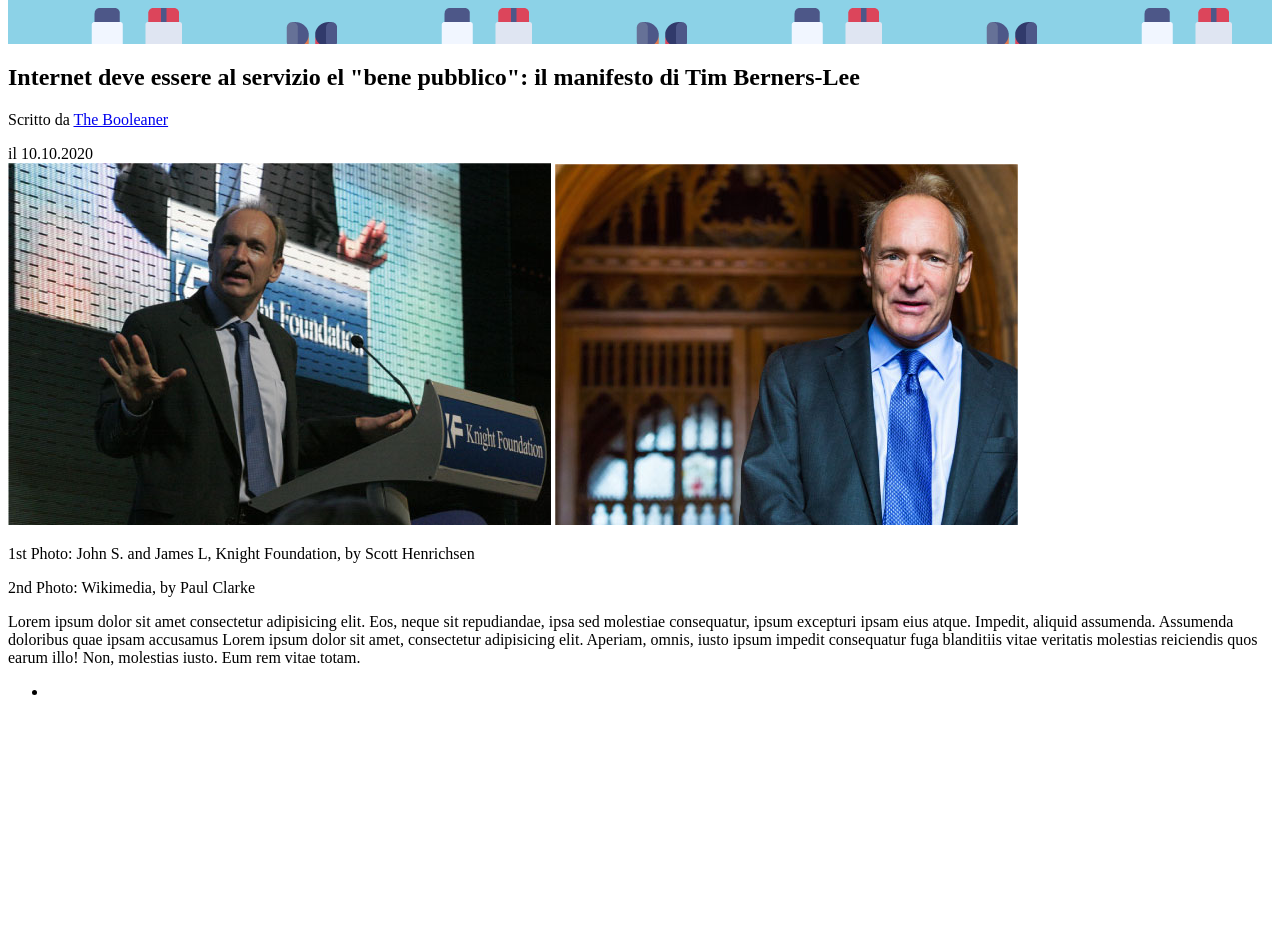
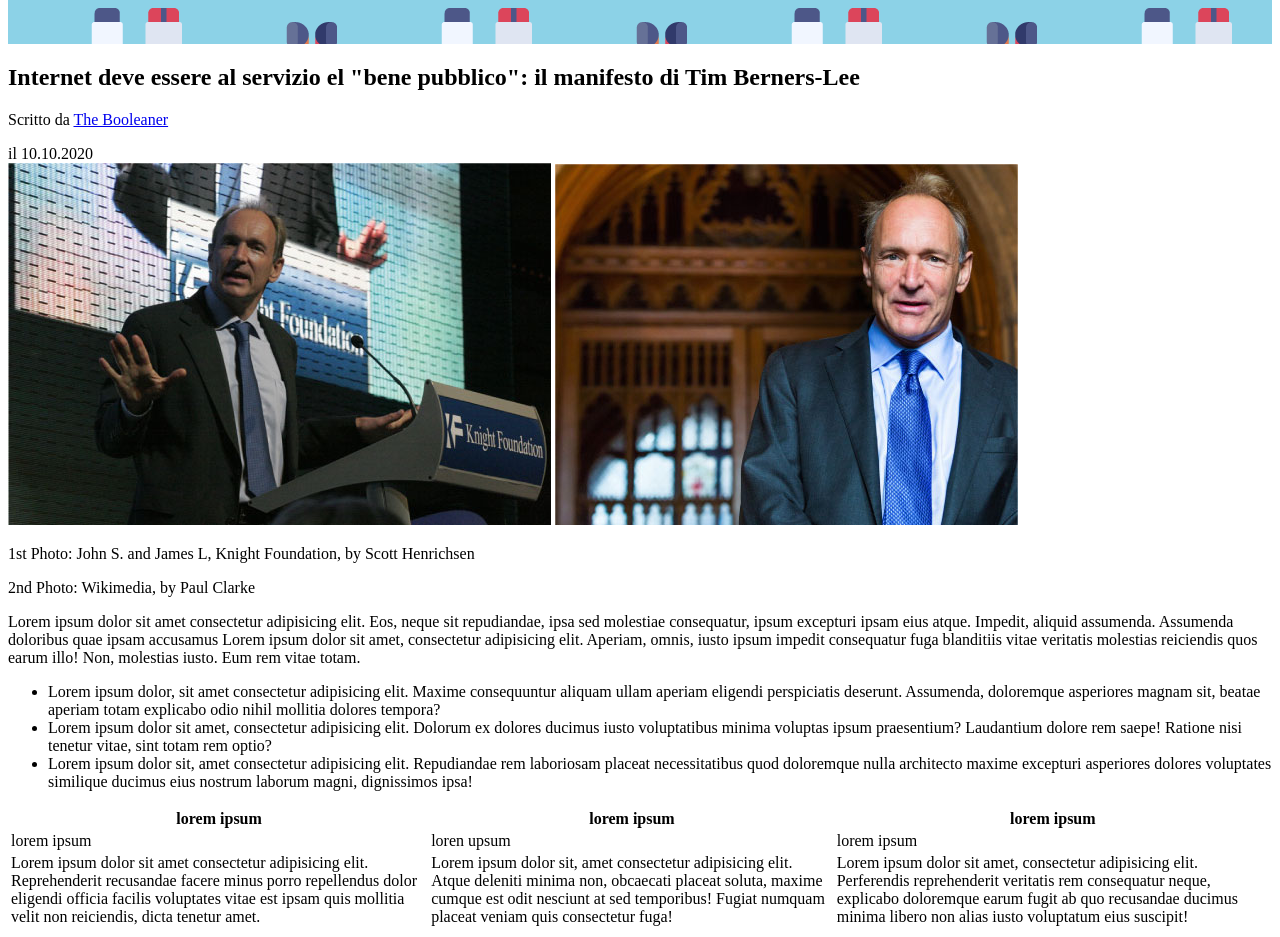
Before and after one commit to gabrielgrillo/html-css-booleaner, a plain HTML site: page index.html in a window 1280 px wide. Shown: the part 114-1051 px from the top of the page. Before the commit the page ends 831 px from the top, so only its background shows below. Drawn offline with Linux system fonts and the light colour scheme.

Commit message:
add table

```diff
--- a/index.html
+++ b/index.html
@@ -38,10 +38,55 @@
                 impedit consequatur fuga blanditiis vitae veritatis molestias reiciendis quos earum illo! Non, molestias
                 iusto. Eum rem vitae totam.
             </p>
+
             <!-- elenco -->
             <ul>
-                <li> </li>
+                <li>Lorem ipsum dolor, sit amet consectetur adipisicing elit. Maxime consequuntur aliquam ullam aperiam
+                    eligendi perspiciatis deserunt. Assumenda, doloremque asperiores magnam sit, beatae aperiam totam
+                    explicabo odio nihil mollitia dolores tempora?</li>
+                <li>Lorem ipsum dolor sit amet, consectetur adipisicing elit. Dolorum ex dolores ducimus iusto
+                    voluptatibus minima voluptas ipsum praesentium? Laudantium dolore rem saepe! Ratione nisi tenetur
+                    vitae, sint totam rem optio?</li>
+                <li>Lorem ipsum dolor sit, amet consectetur adipisicing elit. Repudiandae rem laboriosam placeat
+                    necessitatibus quod doloremque nulla architecto maxime excepturi asperiores dolores voluptates
+                    similique ducimus eius nostrum laborum magni, dignissimos ipsa!</li>
             </ul>
+
+            <!-- tabella -->
+
+            <table>
+
+                <thead>
+                    <tr>
+                        <th>lorem ipsum</th>
+                        <th>lorem ipsum</th>
+                        <th>lorem ipsum</th>
+                    </tr>
+                </thead>
+
+                <tbody>
+                    <tr>
+                        <td>lorem ipsum</td>
+                        <td>loren upsum</td>
+                        <td>lorem ipsum</td>
+                    </tr>
+                </tbody>
+
+                <tfoot>
+                    <tr>
+                        <td>Lorem ipsum dolor sit amet consectetur adipisicing elit. Reprehenderit recusandae facere
+                            minus porro repellendus dolor eligendi officia facilis voluptates vitae est ipsam quis
+                            mollitia velit non reiciendis, dicta tenetur amet.</td>
+                        <td>Lorem ipsum dolor sit, amet consectetur adipisicing elit. Atque deleniti minima non,
+                            obcaecati placeat soluta, maxime cumque est odit nesciunt at sed temporibus! Fugiat numquam
+                            placeat veniam quis consectetur fuga!</td>
+                        <td>Lorem ipsum dolor sit amet, consectetur adipisicing elit. Perferendis reprehenderit
+                            veritatis rem consequatur neque, explicabo doloremque earum fugit ab quo recusandae ducimus
+                            minima libero non alias iusto voluptatum eius suscipit!</td>
+                    </tr>
+                </tfoot>
+            </table>
+
         </article>
 
     </main>
```
